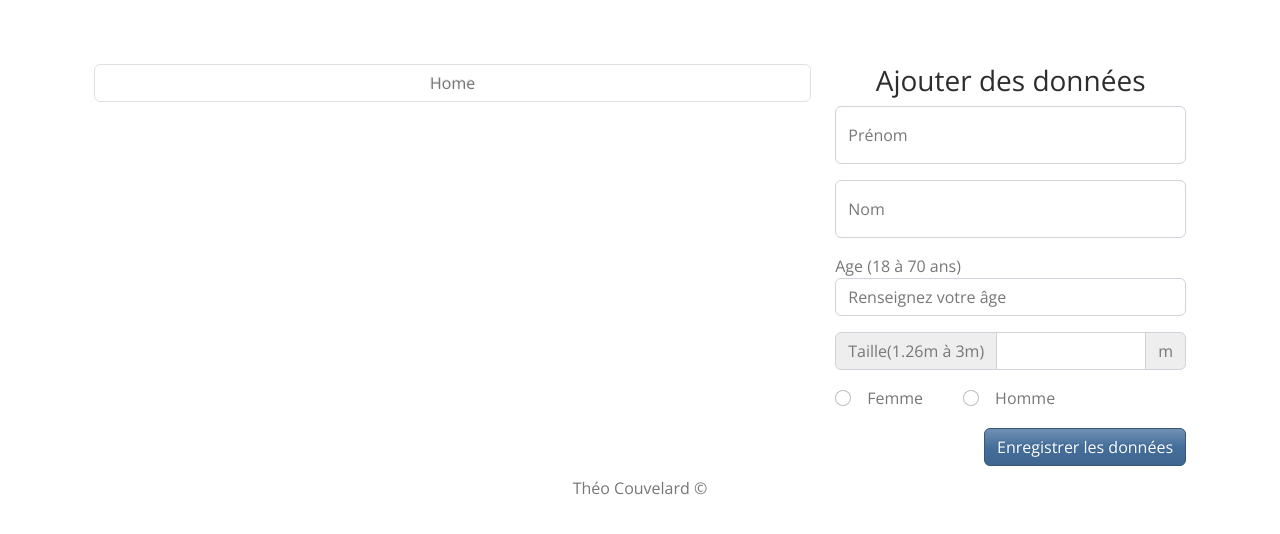
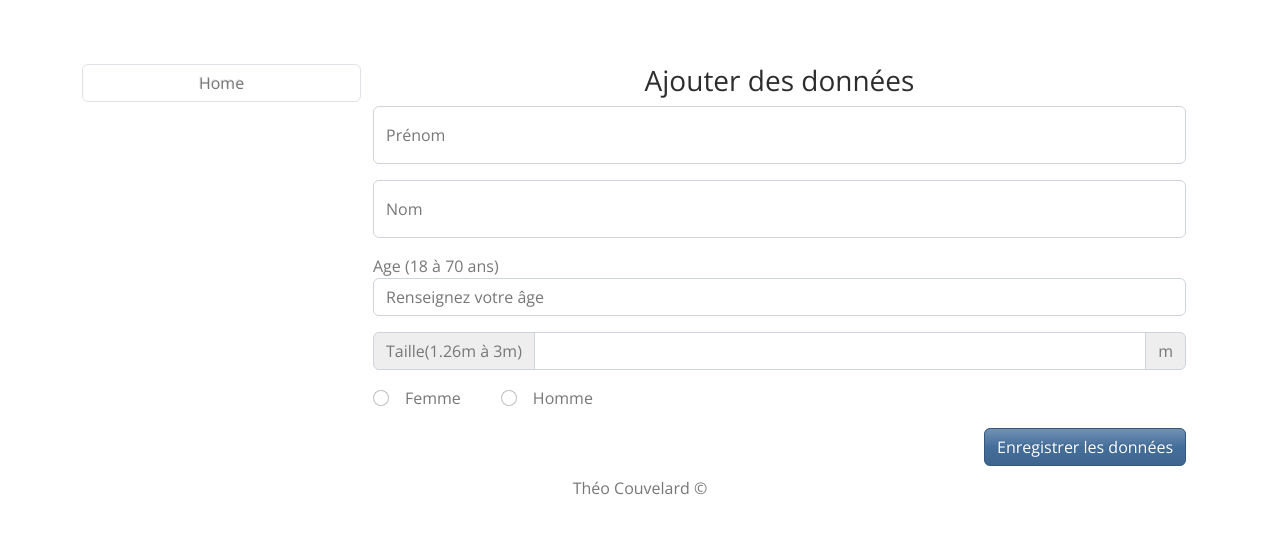
Before and after one commit to Theo02-12/php-form, a PHP site: page /?page=form in a window 1280 px wide. Shown: the part 236-770 px from the top of the page. Run offline with PHP 8.4, Linux system fonts and the light colour scheme; some libraries are stand-ins or nearby versions.

Commit message:
f*ck php

```diff
--- a/php/includes/form.html
+++ b/php/includes/form.html
@@ -1,10 +1,11 @@
 <h3 class="text-center">Ajouter des données</h3>
+
 <form method="get" class="position-relative">
     <div class="mb-3">
-      <input type="text" class="form-control py-3" id="exampleInputFname1" aria-describedby="emailHelp" placeholder="Prénom">
+      <input type="text" class="form-control py-3" id="fname" aria-describedby="emailHelp" placeholder="Prénom">
     </div>
     <div class="mb-3">
-      <input type="text" class="form-control py-3" id="exampleInputLname1" placeholder="Nom">
+      <input type="text" class="form-control py-3" id="lname" placeholder="Nom">
     </div>
 
     <div class="text-start mb-3">
@@ -15,19 +16,19 @@
 
     <div class="input-group mb-3">
         <span class="input-group-text">Taille(1.26m à 3m)</span>
-        <input type="number" class="form-control" aria-label="Amount (to the nearest dollar)" min="1.26" max="3" step="0.01">
+        <input type="number" class="form-control" min="1.26" max="3" step="0.01" id="size">
         <span class="input-group-text">m</span>
     </div>
 
     <div class="d-flex">
         <div class="form-check d-flex">
-            <input class="form-check-input me-3" type="radio" name="flexRadioDefault" id="flexRadioDefault1">
+            <input class="form-check-input me-3" type="radio" name="flexRadioDefault" id="femme">
             <label class="form-check-label" for="flexRadioDefault1">
                 Femme
             </label>
         </div>
         <div class="form-check d-flex">
-            <input class="form-check-input mx-3" type="radio" name="flexRadioDefault" id="flexRadioDefault2">
+            <input class="form-check-input mx-3" type="radio" name="flexRadioDefault" id="homme">
             <label class="form-check-label" for="flexRadioDefault2">
                 Homme
             </label>
--- a/php/index.php
+++ b/php/index.php
@@ -1,36 +1,43 @@
+<?php
+    session_start();
+?>
 <!DOCTYPE html>
 <html lang="fr">
 <?php
+    use function PHPSTORM_META\map;
+    include 'includes/head.inc.html';
+?>
 
-use function PHPSTORM_META\map;
-
- include 'includes/head.inc.html'?>
 <body>
-    <?php include 'includes/header.inc.html'?>
+    <?php include 'includes/header.inc.html' ?>
     <div class="container d-flex flex-column flex-md-row">
-        <div class="container d-flex flex-column mt-5 md-w-25">
-            <a class="btn border px-5" href="?page=ul">Home</a>
+        <div class="col col-xl-3 d-flex flex-column mt-5">
+            <a class="btn border px-5" href="index.php?page=ul">Home</a>
             <?php
 
-             $showbtn = true;
+            $_SESSION["showbtn"] = true;
+
             $page = isset($_GET['page']) ? $_GET['page'] : '';
 
-              if($page == 'ul')
-              require 'includes/ul.php';
             ?>
         </div>
-        <div class="container mt-5 w-50">
+        <div class="container mt-5 w-md-50 w-sm-75">
             <?php
-                if($page == 'form'){
+
+
+            if ($page == 'form') {
                 $filename = 'includes/' . $page . '.html';
-                    $showbtn = false;
-                    if(file_exists($filename)){
-                        include ($filename);
+                $_SESSION["showbtn"] = false;
+                if (file_exists($filename)) {
+                    include($filename);
                 }
             };
-                if($showbtn){
+
+            if ($_SESSION["showbtn"]) {
                 echo "<a class='btn border px-3 bg-primary text-light' href='?page=form' name='data'>Ajouter des données</a>";
             }
+
+
             ?>
         </div>
     </div>
@@ -39,4 +46,5 @@ use function PHPSTORM_META\map;
     include 'includes/footer.html'
     ?>
 </body>
+
 </html>
```
Also changed, not shown: php/includes/ul.php (+8 -2 lines). Lines whose indentation alone changed are shown as unchanged.
